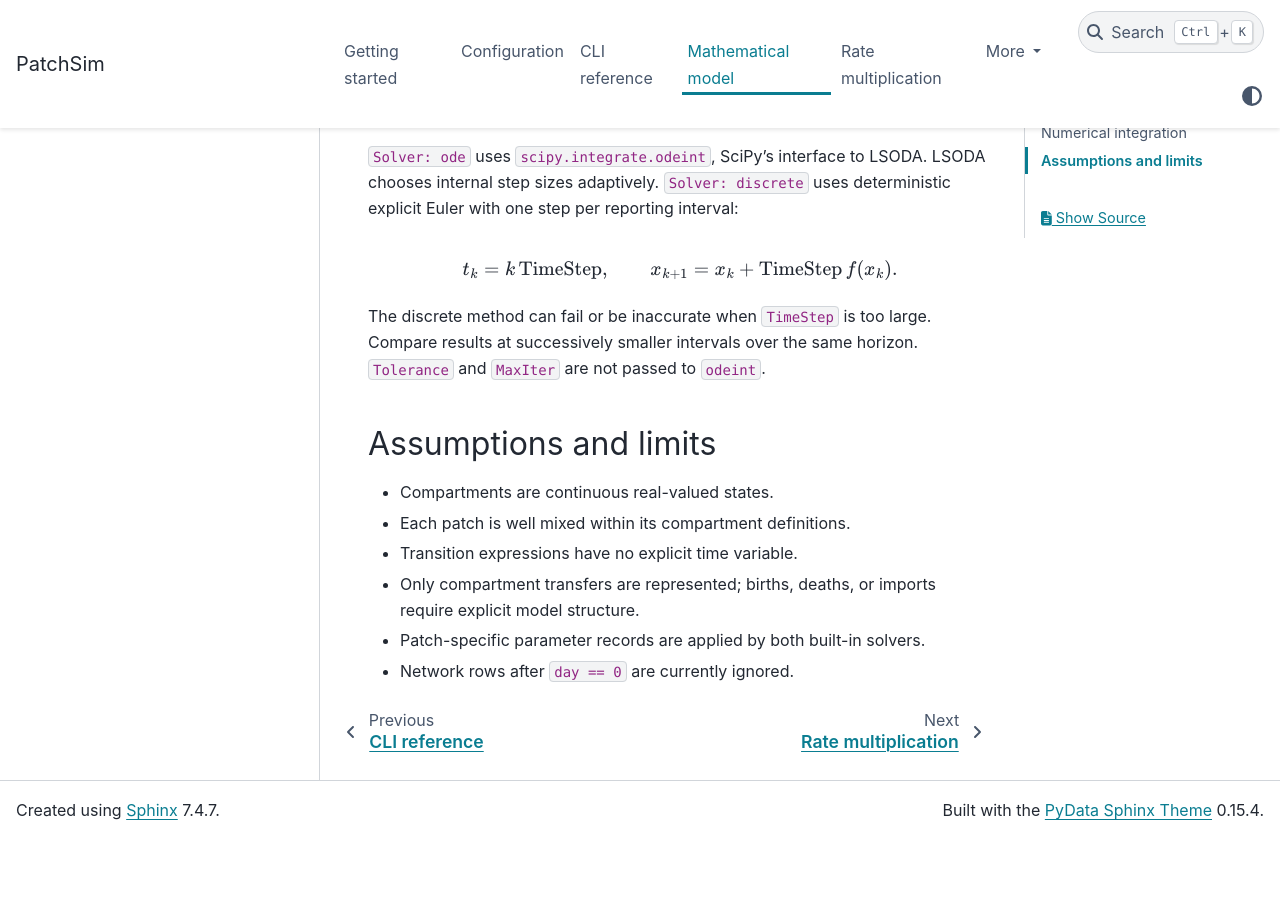
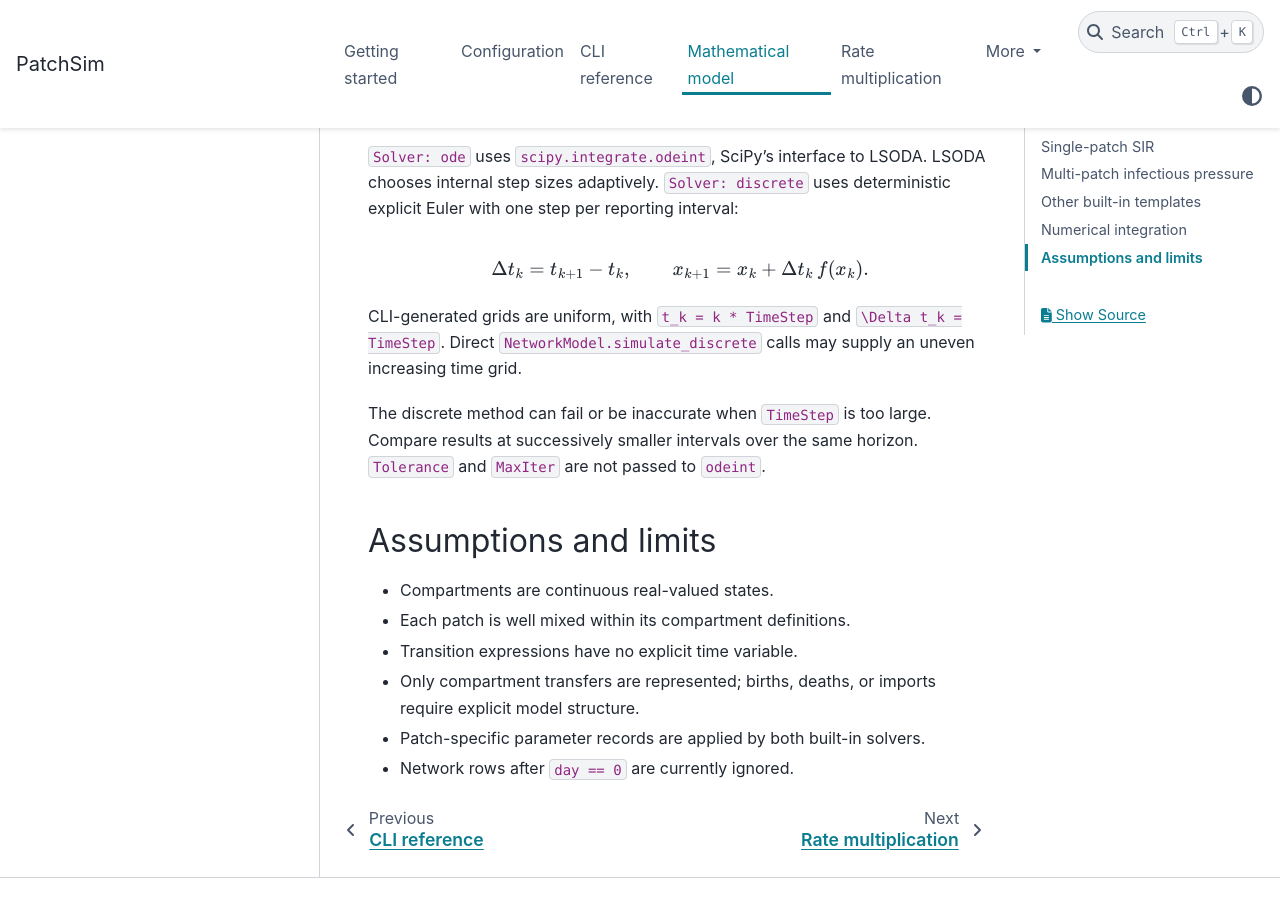
Before and after one commit to dsih-artpark/patchsim, a Sphinx documentation site: the page built from docs/mathematical-model.md, in a window 1280 px wide and 900 px high, scrolled down 2937 px. Built offline with Sphinx 7.4.7 and the PyData theme 0.15.4, drawn with Linux system fonts in a browser that asks for light colours; before the commit the page ends 3776 px from its top, so only the background shows below that.

```diff
--- a/docs/mathematical-model.md
+++ b/docs/mathematical-model.md
@@ -131,9 +131,13 @@ chooses internal step sizes adaptively. `Solver: discrete` uses deterministic
 explicit Euler with one step per reporting interval:
 
 $$
-t_k = k\,\mathrm{TimeStep}, \qquad
-x_{k+1} = x_k + \mathrm{TimeStep}\,f(x_k).
+\Delta t_k = t_{k+1} - t_k, \qquad
+x_{k+1} = x_k + \Delta t_k\,f(x_k).
 $$
+
+CLI-generated grids are uniform, with `t_k = k * TimeStep` and
+`\Delta t_k = TimeStep`. Direct `NetworkModel.simulate_discrete` calls may
+supply an uneven increasing time grid.
 
 The discrete method can fail or be inaccurate when `TimeStep` is too large.
 Compare results at successively smaller intervals over the same horizon.
```
Also changed, not shown: docs/configuration.md (+4 -3 lines), docs/simulation-workflow.md (+2 -2 lines).
